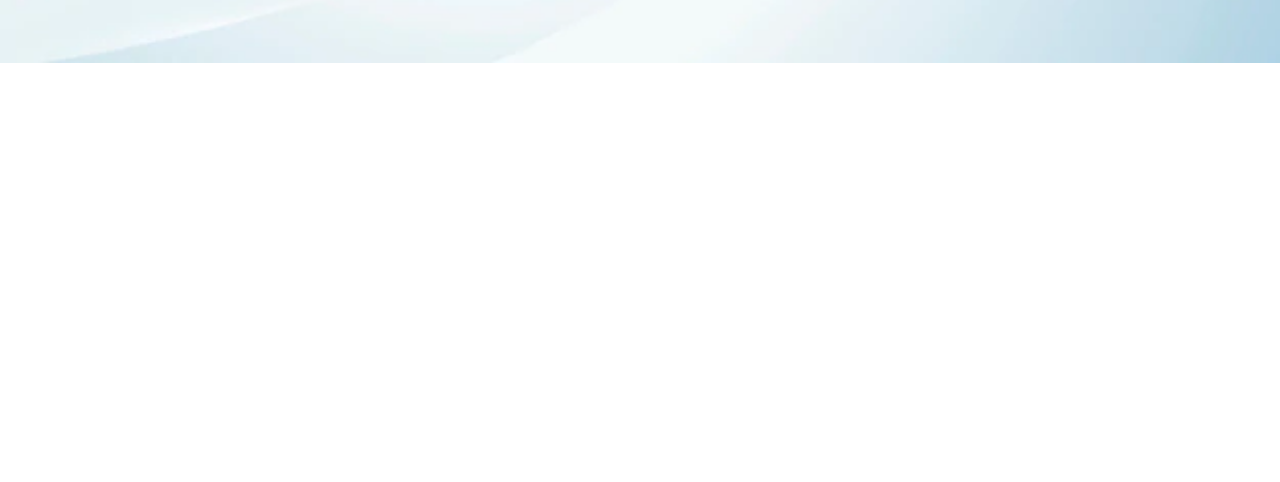
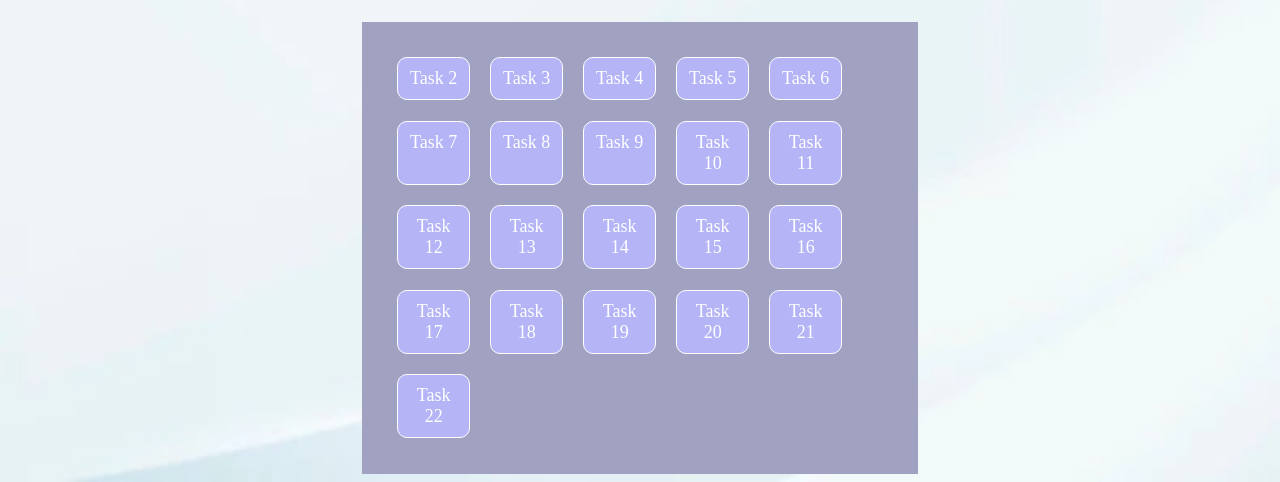
Before and after one commit to BatoolJonidee/JavaScript_tasks, a plain HTML site: page index.html in a window 1280 px wide. Shown: the part 657-1139 px from the top of the page. Before the commit the page ends 800 px from the top, so only its background shows below. Drawn offline with Linux system fonts and the light colour scheme; a web font is replaced by a local one.

Commit message:
finish arrays

```diff
--- a/index.html
+++ b/index.html
@@ -47,6 +47,8 @@
         width:40%;
         padding: 2%;
         text-align: center;
+        display: flex;
+        flex-wrap: wrap;
 
       }
       a{
@@ -85,6 +87,31 @@
       <a href="./tasks_10_7/task1.html" target="_blank">Task 1</a>
       <a href="./tasks_10_7/task2.html" target="_blank">Task 2</a>
     </div>
+    <h2>Tasks 13-7-2023</h2>
+    <div class="tasks-container">
+      <a href="./array_tasks/task_2.html" target="_blank">Task 2</a>
+      <a href="./array_tasks/task_3.html" target="_blank">Task 3</a>
+      <a href="./array_tasks/task_4.html" target="_blank">Task 4</a>
+      <a href="./array_tasks/task_5.html" target="_blank">Task 5</a>
+      <a href="./array_tasks/task_6.html" target="_blank">Task 6</a>
+      <a href="./array_tasks/task_7.html" target="_blank">Task 7</a>
+      <a href="./array_tasks/task_8.html" target="_blank">Task 8</a>
+      <a href="./array_tasks/task_9.html" target="_blank">Task 9</a>
+      <a href="./array_tasks/task_10.html" target="_blank">Task 10</a>
+      <a href="./array_tasks/task_11.html" target="_blank">Task 11</a>
+      <a href="./array_tasks/task_12.html" target="_blank">Task 12</a>
+      <a href="./array_tasks/task_13.html" target="_blank">Task 13</a>
+      <a href="./array_tasks/task_14.html" target="_blank">Task 14</a>
+      <a href="./array_tasks/task_15.html" target="_blank">Task 15</a>
+      <a href="./array_tasks/task_16.html" target="_blank">Task 16</a>
+      <a href="./array_tasks/task_17.html" target="_blank">Task 17</a>
+      <a href="./array_tasks/task_18.html" target="_blank">Task 18</a>
+      <a href="./array_tasks/task_19.html" target="_blank">Task 19</a>
+      <a href="./array_tasks/task_20.html" target="_blank">Task 20</a>
+      <a href="./array_tasks/task_21.html" target="_blank">Task 21</a>
+      <a href="./array_tasks/task_22.html" target="_blank">Task 22</a>
+
+    </div>
   </body>
 
 </html>
```
